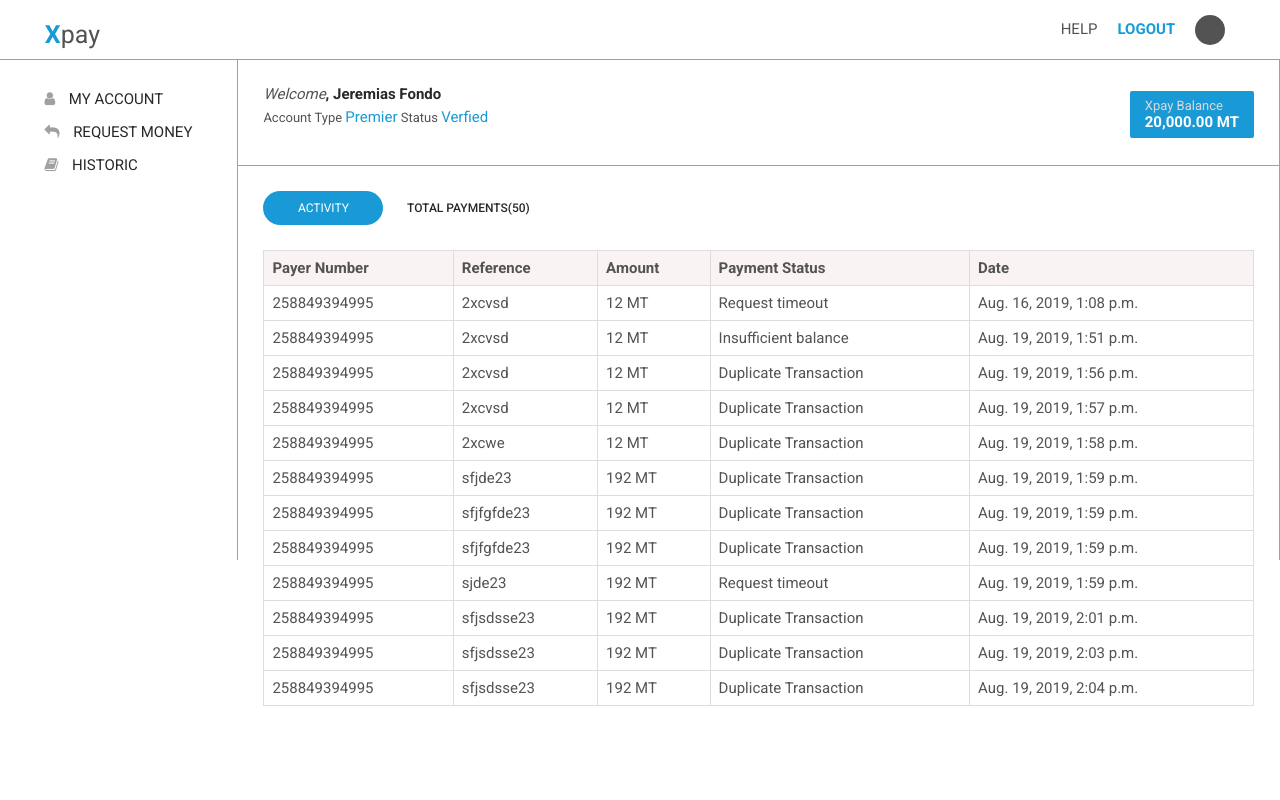
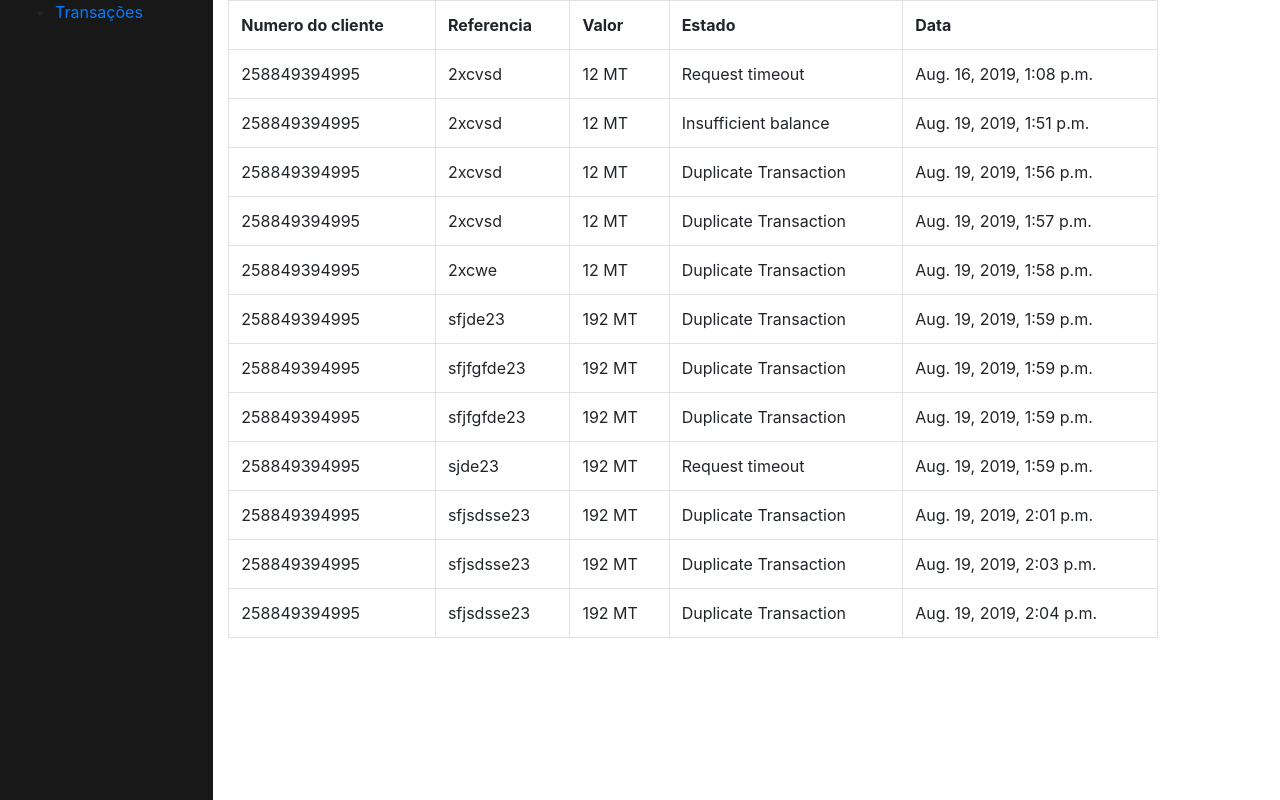
Before and after one commit to josesmachava/xindiri, a Django app: template xpay/templates/dashboard/index.html in a window 1280 px wide. Run offline with Django 3.2, Linux system fonts and the light colour scheme; the template is opened without the code that fills it: values that come from a table or form of the project are taken from there, others are empty; data comes from the database, SQL or seed files in the repository; some libraries are stand-ins or nearby versions.

Commit message:
add payment list

```diff
--- a/xpay/templates/dashboard/index.html
+++ b/xpay/templates/dashboard/index.html
@@ -1,179 +1,47 @@
 {% extends "dashboard/layout/base.html" %}
 {% load static %}
 
+
+
  {% block  content %}
-
      <style>
-.grid-container{
-    display: grid;
-    grid-template-columns: 200px auto;
-}
-.wrapper-menu-sidebar{ margin-top: 30px;}
-
-.grid-container, .menu-user{
-    padding-left: 3%;
-    border-right: 1px solid #a29f9f;
-    height: 500px;
-}
-/* Menu SideBar */
-.item-menu-user, a{
-    color: #292828;
-    text-decoration: none;
-    padding-bottom: 15px;
-}
-.item-menu-user>a>i{
-    color: #a29f9f;
-    padding-right: 10px;
+        .aside{
+        background-color: rgb(24, 24, 24);
+            height: 100vh;
         }
 
-/* Content info */
-.welcome-box{
-    color: #292828;
-    height: 55px;
-    border-bottom: 1px solid  #a29f9f;
-    padding: 25px;
-}
+     </style>
 
-.small-italic{
-    font-style: italic;
-    font-weight: 400;
-}
-.p-welcome{
-    font-weight: 600;
-    color: #292828;
-}
-.item-3 {
-    background-color: #199ad6;
-    padding: 7px 15px 7px 15px;
-    font-size: 13px;
-    border-radius: 2px;
-    border-color: #199ad6;
-
-}
-/* section Table */
-.button-activity{
-    background-color: #199ad6;
-    padding: 10px;
-    width: 100px;
-    border-radius: 20px;
-    color: #fff;
-    text-align: center;
-    font-size: 12px;
-
-}
-.button-Tpayments{
-    padding: 10px;
-    width: 130px;
-    border-radius: 20px;
-    text-align: center;
-    font-size: 12px;
-    color: #292828;
-    font-weight: 410;
-
-}
-.content-top-table{
-    display: grid;
-    grid-template-columns: 130px;
-    grid-template-rows: auto  auto auto;
-}
-.row-1{grid-column: 1;grid-row: 1;}
-.row-2{grid-column: 2;grid-row: 1;}
-
-table {
-    margin-top: 25px;
-    font-family: arial, sans-serif;
-    border-collapse: collapse;
-    width: 100%;
-}
-th {
-    background-color: #f9f3f3;
-}
-td, th {
-    border: 1px solid #dddddd;
-    text-align: left;
-    padding: 8px;
-}
+     <div class="container-fluid">
+         <!-- Stack the columns on mobile by making one full-width and the other half-width -->
+         <div class="row">
 
 
-</style>
+
+             <div class="col-lg-2 col-md-3 aside">
+                 <aside>
+                     <ul>
+                         <li><a href="#">Transações</a></li>
+                     </ul>
+                 </aside>
+
+
+             </div>
 
 
 
 
 
+             <div class="col-md-9">
+
+                 <table class="table table-bordered">
 
 
-
-
-
-
-
-
-
-<!-- Content main  -->
-<div class="grid-container">
-<!-- MenuSideBar -->
-    <div class="menu-user">
-        <div class="wrapper-menu-sidebar">
-            <div class="item-menu-user"><a href="#"><i class="fa fa-user" aria-hidden="true"></i>  MY ACCOUNT </a></div>
-            <div class="item-menu-user"><a href="#"><i class="fa fa-reply" aria-hidden="true"></i>  REQUEST MONEY </a></div>
-            <div class="item-menu-user"><a href="#"><i class="fa fa-book" aria-hidden="true"></i>  HISTORIC </a></div>
-        </div>
-    </div>
-<!-- End MenuSideBar -->
-
-
-<!-- Content Info & Table -->
-<div class="content-user" style="padding-bottom: 50px">
-    <div class="wrapper">
-        <div class="welcome-box">
-            <p class="p-welcome"><small class="small-italic">Welcome</small>, Jeremias Fondo</p>
-            <p style="font-size: 13px;
-                    color: #545353;
-                    padding-top: 5px;">Account Type <small style="color:#199ad6">Premier</small> Status <small style="color:#199ad6">Verfied</small></p>
-
-            <div style="float: right; margin-top:-35px" >
-                <div class="welcome-box-inf">
-                        <div class="item-3">
-
-                                <span style="font-size: 13px;
-                                color:#dad8d8;
-                                padding-top: 5px;">Xpay Balance</span>
-                                <h4 style="color:#fff">20,000.00 MT</h4>
-                        </div>
-
-                </div>
-            </div>
-
-        </div>
-
-<!-- Section Table -->
-
-        <div style="padding:25px 25px 0px 25px">
-
-
-                <div class="content-top-table">
-                    <div class="row-1">
-                            <div class="button-activity">
-                                ACTIVITY
-                            </div>
-                    </div>
-                    <div class="row-2">
-                        <div class="button-Tpayments">
-                            TOTAL PAYMENTS(50)
-                       </div>
-                    </div>
-                    <div class="row-3"></div>
-                </div>
-                <table>
-                        <tr>
-
-
-                          <th>Payer Number</th>
-                          <th>Reference</th>
-                          <th>Amount</th>
-                          <th>Payment Status</th>
-                          <th>Date</th>
+                     <th scope="col">Numero do cliente</th>
+                     <th scope="col">Referencia</th>
+                     <th scope="col">Valor</th>
+                     <th scope="col">Estado</th>
+                     <th scope="col">Data</th>
 
                      </tr>
                      {% for payment in payments %}
@@ -192,12 +60,18 @@ td, th {
 
                  </table>
 
-        </div>
-    </div>
-</div>
-<!-- End Content Info & Table -->
 
              </div>
-<!-- End Content main  -->
+
+
+
+
+         </div>
+
+
+
+
+
+
 
  {%  endblock%}
--- a/xpay/templates/dashboard/layout/base.html
+++ b/xpay/templates/dashboard/layout/base.html
@@ -1,5 +1,4 @@
-
-{% load static %}
+{% load staticfiles %}
 <!DOCTYPE html>
 <html lang="en">
 <head>
@@ -7,11 +6,23 @@
     <meta charset="UTF-8">
     <meta http-equiv="X-UA-Compatible", content="IE=edge">
     <meta name="viewport", content="width=device-width, initial-scale=1">
-    <link href="https://stackpath.bootstrapcdn.com/font-awesome/4.7.0/css/font-awesome.min.css" rel="stylesheet" integrity="sha384-wvfXpqpZZVQGK6TAh5PVlGOfQNHSoD2xbE+QkPxCAFlNEevoEH3Sl0sibVcOQVnN" crossorigin="anonymous">
-    <link rel="stylesheet"  href="{% static 'stylesheet/dashboard/main.css' %}">
-    <link href="https://fonts.googleapis.com/css?family=Roboto:100,400,500,700&display=swap" rel="stylesheet">
+    <link rel="stylesheet" href="https://stackpath.bootstrapcdn.com/bootstrap/4.3.1/css/bootstrap.min.css" integrity="sha384-ggOyR0iXCbMQv3Xipma34MD+dH/1fQ784/j6cY/iJTQUOhcWr7x9JvoRxT2MZw1T" crossorigin="anonymous">
+    <link href="https://fonts.googleapis.com/css?family=Lato:300,400,900&display=swap" rel="stylesheet">
+
+
+
+
+    <link rel="stylesheet" href="https://stackpath.bootstrapcdn.com/bootstrap/4.3.1/css/bootstrap.min.css" integrity="sha384-ggOyR0iXCbMQv3Xipma34MD+dH/1fQ784/j6cY/iJTQUOhcWr7x9JvoRxT2MZw1T" crossorigin="anonymous">
+
+    <script src="https://code.jquery.com/jquery-3.3.1.slim.min.js" integrity="sha384-q8i/X+965DzO0rT7abK41JStQIAqVgRVzpbzo5smXKp4YfRvH+8abtTE1Pi6jizo" crossorigin="anonymous"></script>
+    <script src="https://cdnjs.cloudflare.com/ajax/libs/popper.js/1.14.7/umd/popper.min.js" integrity="sha384-UO2eT0CpHqdSJQ6hJty5KVphtPhzWj9WO1clHTMGa3JDZwrnQq4sF86dIHNDz0W1" crossorigin="anonymous"></script>
+    <script src="https://stackpath.bootstrapcdn.com/bootstrap/4.3.1/js/bootstrap.min.js" integrity="sha384-JjSmVgyd0p3pXB1rRibZUAYoIIy6OrQ6VrjIEaFf/nJGzIxFDsf4x0xIM+B07jRM" crossorigin="anonymous"></script>
+    <link rel="stylesheet" href="https://use.fontawesome.com/releases/v5.10.1/css/all.css">
+    <link rel="stylesheet" href="https://use.fontawesome.com/releases/v5.10.1/css/v4-shims.css">
     <script src="https://cdnjs.cloudflare.com/ajax/libs/jquery/3.3.1/jquery.min.js"></script>
-   <!-- title goes here -->
+
+
+    <!-- title goes here -->
     {% block title %}
 
     {% endblock %}
@@ -27,78 +38,8 @@
     {% block scripts %}
 
     {% endblock %}
-
-    <style>
-
-        *{
-        margin: 0;
-        padding: 0;
-        font-family: 'Roboto', sans-serif;
-        color: #545353;
-        font-size: 15px;
-
-        }
-
-        nav.main-menu{
-          padding: 20px 3.5% 10px 3.5%;
-          font-size: 15px;
-
-          border-bottom: 1px solid #a29f9f;
-        }
-        ul {
-        list-style-type: none;
-        margin: 0;
-        padding: 0;
-        overflow: hidden;
-        }
-
-        li {
-        float: left;
-        }
-
-        li a {
-        display: block;
-        text-align: center;
-        padding: 10px;
-        color: #545353;
-        text-decoration: none;
-        }
-        nav>span{font-size:25px; }
-
-        nav>.menu-right{
-          float:right;
-          margin-top: -10px;
-        }
-       .user-image-circule{
-        background-color: #545353;
-        height: 30px;
-        width: 30px;
-        border-radius: 50%;
-        margin-top: -5px;
-       }
-    </style>
 </head>
     <body>
-        <!-- Menu Bar -->
-
-        <!--  -->
-        <!--  -->
-
-
-        <nav class="main-menu">
-                <span><logx style="color:#199ad6;font-weight: 600;font-size: 25px">X</logx>pay</span>
-
-                <div class="menu-right">
-
-                     <ul>
-                        <li><a href="#">HELP</a></li>
-                        <li><a href="#" style="color:#199ad6;font-weight: 550;">LOGOUT</a></li>
-                        <li><a href="#"><div class="user-image-circule"  title="{{user.username}}" ></div></a></li>
-                    </ul>
-                </div>
-
-            </nav>
-
         <!-- content goes here -->
         {% block  content %}
 
--- a/xpay/templates/dashboard/menu.html
+++ /dev/null
@@ -1,4 +0,0 @@
-{% load staticfiles %}
-
-<script  src="{% static 'javascript/navegation.js' %}"></script>
-<link rel="stylesheet" href="{% static 'stylesheet/xpay/navegation.css' %}">
```
Lines whose indentation alone changed are shown as unchanged.
